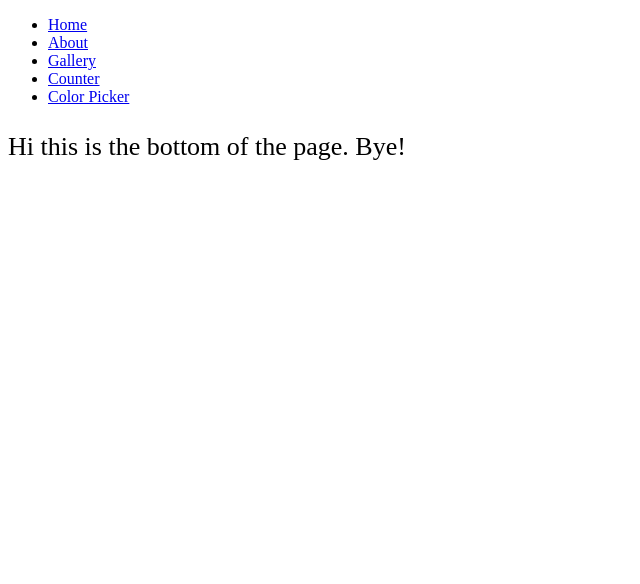
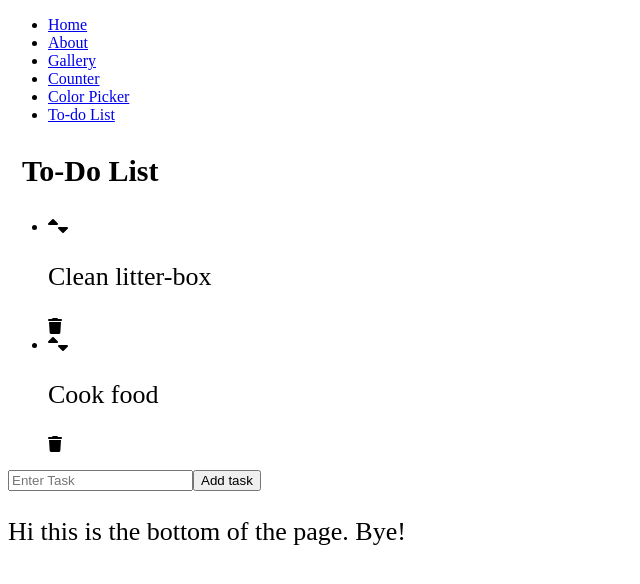
Before and after one commit to Remedeae/art-gallery, a React (Vite) app in the folder remedy-react-app/: page /to-do-list in a window 1280 px wide. Shown: the top 584 px of the page, without its empty margins (0-640 px from the left). Built offline with nearby package versions, Linux system fonts and the light colour scheme; a web font is replaced by a local one.

Commit message:
added content to-do-list

```diff
--- a/remedy-react-app/index.html
+++ b/remedy-react-app/index.html
@@ -8,6 +8,7 @@
     <link rel="preconnect" href="https://fonts.googleapis.com">
     <link rel="preconnect" href="https://fonts.gstatic.com" crossorigin>
     <link href="https://fonts.googleapis.com/css2?family=Corinthia:wght@400;700&family=Cormorant+Garamond:ital,wght@0,300;0,400;0,500;0,600;0,700;1,300;1,400;1,500;1,600;1,700&display=swap" rel="stylesheet">
+    <script src="https://kit.fontawesome.com/3b69314bf3.js" crossorigin="anonymous"></script>
   </head>
   <body>
     <div id="root"></div>
--- a/remedy-react-app/src/App.jsx
+++ b/remedy-react-app/src/App.jsx
@@ -4,6 +4,7 @@ import About from "./Pages/about.jsx";
 import Gallery from "./Pages/gallery.jsx";
 import Count from "./Pages/count.jsx";
 import ColorPick from "./Pages/color-picker.jsx";
+import List from "./Pages/to-do-list.jsx";
 import Navbar from "./navbar.jsx";
 import Footer from "./footer.jsx";
 
@@ -17,6 +18,7 @@ function App() {
     <Route path="/gallery" element={<Gallery/>}/>
     <Route path="/count" element={<Count/>}/>
     <Route path="/color-pick" element={<ColorPick/>}/>
+    <Route path="/to-do-list" element={<List/>}/>
   </Routes>
   <Footer></Footer>
   </BrowserRouter>
--- /dev/null
+++ b/remedy-react-app/src/Pages/to-do-list.jsx
@@ -0,0 +1,44 @@
+import { useState } from "react";
+
+function List() {
+
+    const [tasks, setTasks] = useState(["Clean litter-box", "Cook food"]);
+
+    function handleAddTask() {
+        const newTask = document.getElementById("taskInput").value;
+        document.getElementById("taskInput").value = "";
+
+        setTasks ((t) => [...t, newTask]);
+    }
+    function handleRemoveTask(index) {
+        setTasks(tasks.filter((_, i) => i !== index))
+    }
+    function handleTaskPrioUp() {
+
+    }
+    function handleTaskPrioDown() {
+
+    }
+
+    return (
+        <div>
+            <h3>To-Do List</h3>
+            <ul>
+                {tasks.map((task, index) => (
+                    <li key={index}>
+                        <div>
+                        <i className="fa-solid fa-sort-up" onClick={() => handleTaskPrioUp}></i>
+                        <i className="fa-solid fa-sort-down" onClick={() => handleTaskPrioDown}></i>
+                        </div>
+                        <p>{task}</p>
+                        <i className="fa-solid fa-trash" onClick={() => handleRemoveTask(index)}></i>
+                    </li>
+                ))}
+            </ul>
+            <input id="taskInput" type="text" placeholder="Enter Task" />
+            <button onClick={handleAddTask} >Add task</button>
+        </div>
+    );
+}
+
+export default List;
--- a/remedy-react-app/src/navbar.jsx
+++ b/remedy-react-app/src/navbar.jsx
@@ -10,6 +10,7 @@ function Navbar() {
                     <li><Link to="/gallery">Gallery</Link></li>
                     <li><Link to="/count">Counter</Link></li>
                     <li><Link to="/color-pick">Color Picker</Link></li>
+                    <li><Link to="/to-do-list">To-do List</Link></li>
                 </ul>
             </nav>
         </div>
```
